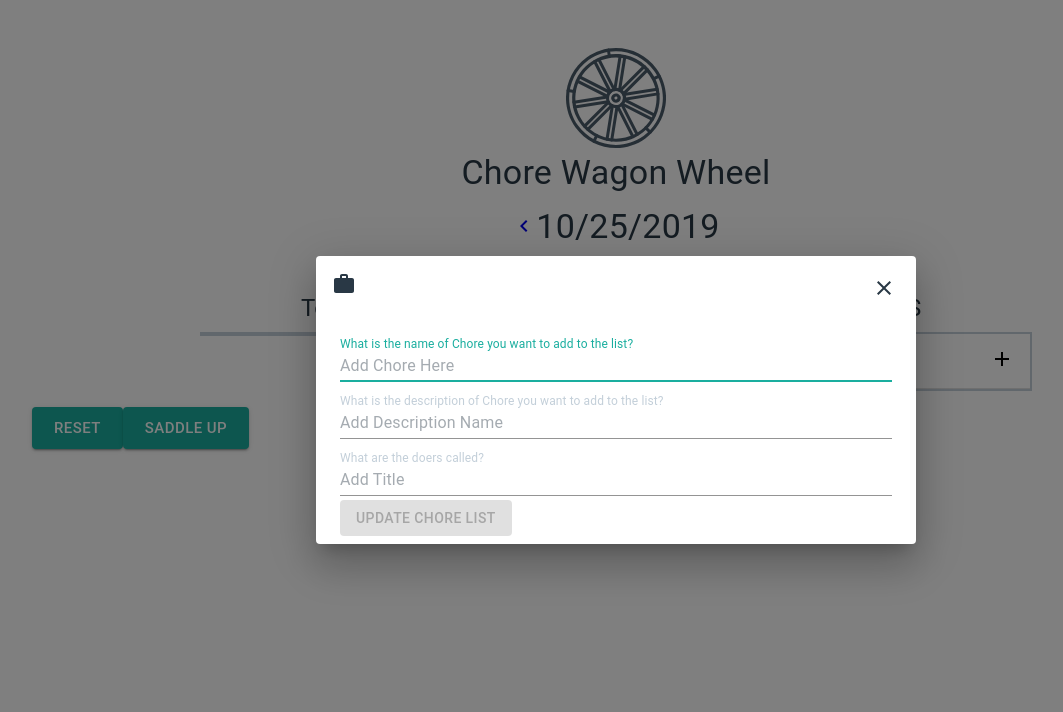
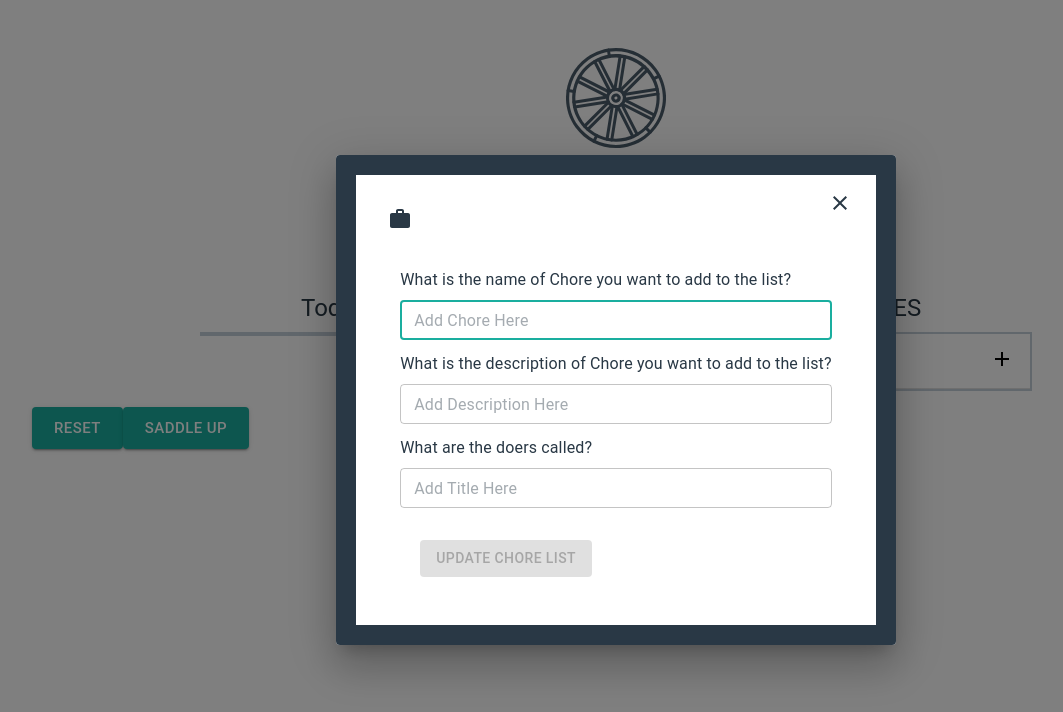
Before and after one commit to robertfmurdock/duty-designator, a React (Create React App) app in the folder client/: page / in a window 1280 px wide. Both pictures are taken after a click on the button "Add new Chore to the list". Shown: the top 712 px of the page, without its empty margins (24-1087 px from the left). Built offline with nearby package versions, Linux system fonts and the light colour scheme; no server answers.

Commit message:
Improve chore modal visuals

```diff
--- a/client/src/corral/AddChoreModal.js
+++ b/client/src/corral/AddChoreModal.js
@@ -1,9 +1,11 @@
 import React, {useState} from "react";
-import {Button, Dialog, DialogContent, IconButton, TextField, Typography} from "@material-ui/core";
+import {Box, Button, Dialog, DialogContent, IconButton, TextField, Typography} from "@material-ui/core";
 import MuiDialogTitle from '@material-ui/core/DialogTitle';
 import {withStyles} from "@material-ui/core/styles";
 import {Work} from '@material-ui/icons';
 import CloseIcon from '@material-ui/icons/Close';
+
+
 
 export default function AddChoreModal(props) {
     const {open, onClose, onChoreAdd} = props;
@@ -14,16 +16,31 @@ export default function AddChoreModal(props) {
                    aria-labelledby="customized-dialog-title"
                    open={open}
                    onClose={onClose}>
+        <Box p={2} border={20}>
             <DialogTitle id="customized-dialog-title" onClose={onClose}>
                 <Work/>
             </DialogTitle>
 
             <DialogContent>
+                <Box p={0.5}>
+                <Typography>What is the name of Chore you want to add to the list?</Typography>
                 {nameTextField(setName)}
+                </Box>
+                <Box p={0.5}>
+                <Typography>What is the description of Chore you want to add to the list?</Typography>
                 {descriptionTextField(setDescription)}
+                </Box>
+                <Box p={0.5}>
+                <Typography>What are the doers called?</Typography>
                 {titleTextField(setTitle)}
+                </Box>
+
+                <Box m={0} p={3}>
                     {saveButton(name, description, onChoreAdd, title)}
+                </Box>
+
             </DialogContent>
+        </Box>
     </Dialog>;
 }
 
@@ -34,11 +51,14 @@ const styles = theme => ({
     },
     closeButton: {
         position: 'absolute',
-        right: theme.spacing(1),
-        top: theme.spacing(1),
+        right: theme.spacing(4),
+        top: theme.spacing(3),
         color: theme.palette.text.primary,
     },
 });
+
+
+
 
 function closeButton(classes, onClose) {
     return <IconButton
@@ -64,12 +84,12 @@ const DialogTitle = withStyles(styles)(props => {
 function nameTextField(setName) {
     return <TextField
         id="chore-name"
-        label="What is the name of Chore you want to add to the list?"
         placeholder="Add Chore Here"
         InputLabelProps={{shrink: true}}
         onChange={e => setName(e.target.value)}
         autoFocus
         margin="dense"
+        variant={"outlined"}
         fullWidth
     />;
 }
@@ -77,23 +97,23 @@ function nameTextField(setName) {
 function descriptionTextField(setDescription) {
     return <TextField
         id="chore-description"
-        label="What is the description of Chore you want to add to the list?"
-        placeholder="Add Description Name"
+        placeholder="Add Description Here"
         InputLabelProps={{shrink: true}}
         onChange={e => setDescription(e.target.value)}
         margin="dense"
+        variant={"outlined"}
         fullWidth
     />;
 }
 
-function titleTextField(setTitle){
+function titleTextField(setTitle) {
     return <TextField
         id="chore-title"
-        label="What are the doers called?"
-        placeholder="Add Title"
+        placeholder="Add Title Here"
         InputLabelProps={{shrink: true}}
         onChange={e => setTitle(e.target.value)}
         margin="dense"
+        variant={"outlined"}
         fullWidth
     />;
 }
```
Lines whose indentation alone changed are shown as unchanged.
